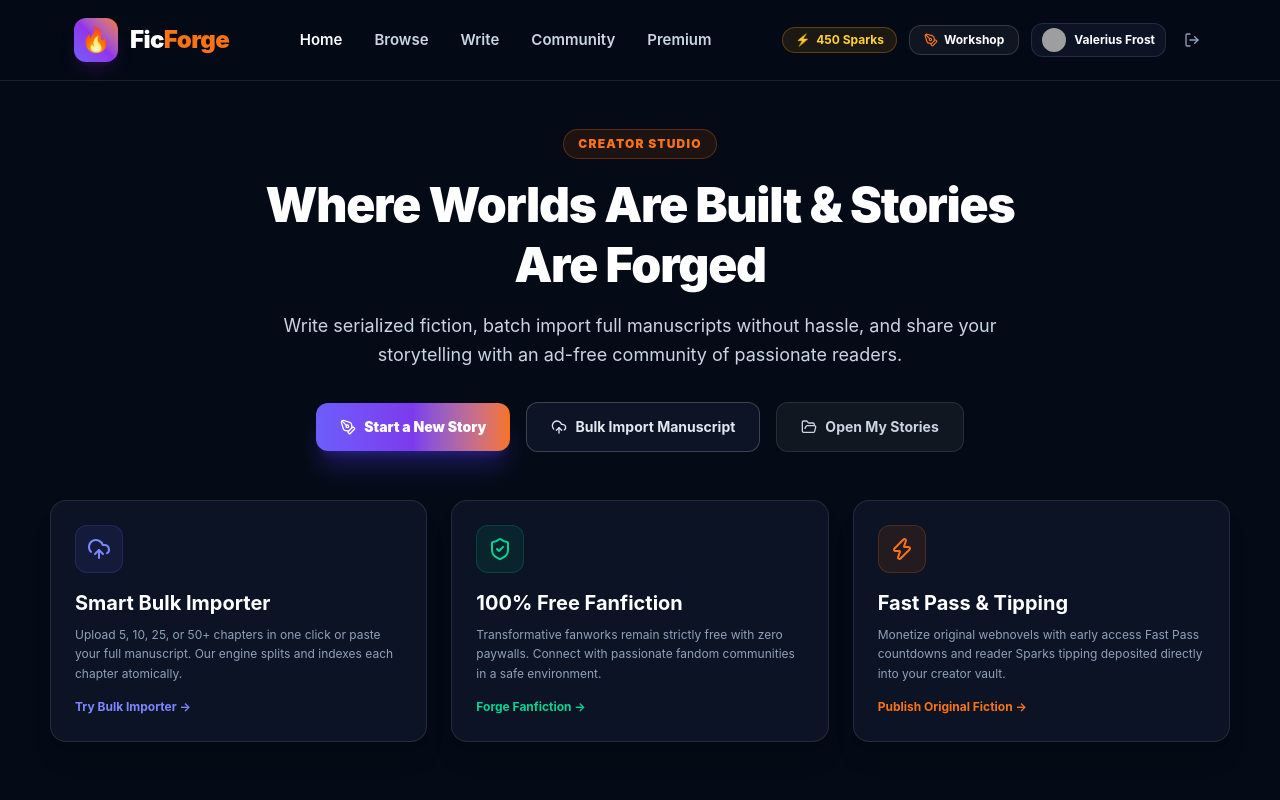
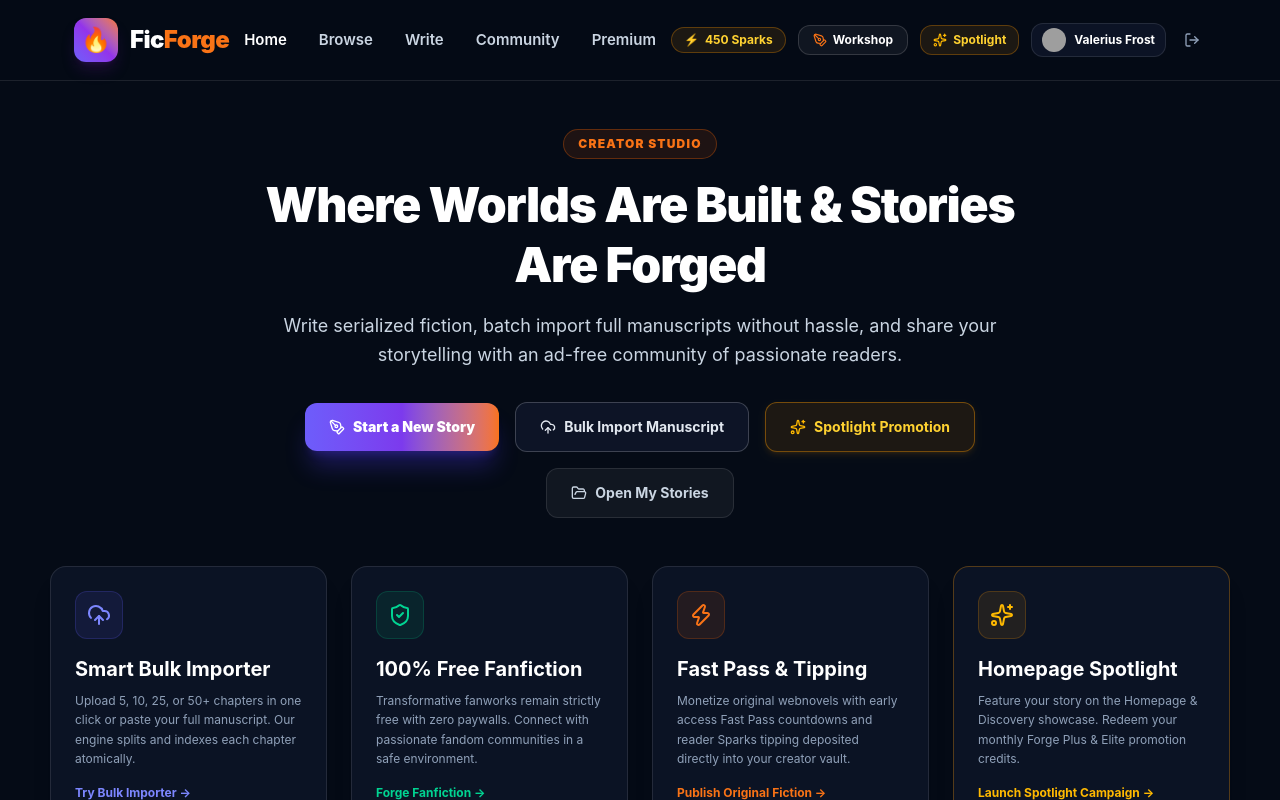
Before and after one commit to raheel2k29/FicForge, a Next.js app: page /write in a window 1280 px wide. Both pictures are taken after a click on the button "1-Click Sign In as Creator (Test)". Shown: the top 800 px of the page. Built offline with nearby package versions, Linux system fonts and the light colour scheme; grey boxes are pictures that could not be loaded.

Commit message:
feat(phase-2.3): add direct spotlight promotion buttons across creator studio, story cards, and navbar

```diff
--- a/src/app/my-stories/page.tsx
+++ b/src/app/my-stories/page.tsx
@@ -250,6 +250,14 @@ export default function MyStoriesPage() {
                 {/* Right: Actions */}
                 <div className="flex items-center gap-2.5 shrink-0 pt-3 md:pt-0 border-t md:border-t-0 border-white/5">
                   <Link
+                    href={`/write/promote?storySlug=${story.slug}`}
+                    className="inline-flex items-center gap-1.5 rounded-xl border border-amber-500/40 bg-amber-500/10 px-3.5 py-2 text-xs font-bold text-amber-300 hover:bg-amber-500/20 transition-all shadow-sm shadow-amber-500/10"
+                    title="Promote this story to Homepage Spotlight"
+                  >
+                    <Sparkles className="h-3.5 w-3.5 text-amber-400" /> Spotlight
+                  </Link>
+
+                  <Link
                     href={`/write/chapter?storySlug=${story.slug}`}
                     className="inline-flex items-center gap-1.5 rounded-xl border border-white/10 bg-slate-800/80 px-3.5 py-2 text-xs font-bold text-slate-200 hover:border-white/30 hover:text-white transition-all"
                   >
--- a/src/app/write/page.tsx
+++ b/src/app/write/page.tsx
@@ -51,6 +51,13 @@ export default function WriterPortalPage() {
             </Link>
 
             <Link
+              href="/write/promote"
+              className="inline-flex items-center gap-2 rounded-xl border border-amber-500/40 bg-amber-500/10 px-6 py-3.5 text-sm font-bold text-amber-300 hover:bg-amber-500/20 transition-all shadow-md shadow-amber-500/10"
+            >
+              <Sparkles className="h-4 w-4 text-amber-400" /> Spotlight Promotion
+            </Link>
+
+            <Link
               href="/my-stories"
               className="inline-flex items-center gap-2 rounded-xl border border-white/10 bg-white/5 px-6 py-3.5 text-sm font-bold text-slate-300 hover:text-white hover:bg-white/10 transition-all"
             >
@@ -60,14 +67,14 @@ export default function WriterPortalPage() {
         </div>
 
         {/* Core Publishing Pillars */}
-        <div className="grid grid-cols-1 md:grid-cols-3 gap-6">
+        <div className="grid grid-cols-1 sm:grid-cols-2 lg:grid-cols-4 gap-6">
 
-          <div className="rounded-2xl border border-white/10 bg-slate-900/70 p-6 shadow-xl relative overflow-hidden group hover:border-[#6D5DFB]/40 transition-all">
+          <div className="rounded-2xl border border-white/10 bg-slate-900/70 p-6 shadow-xl relative overflow-hidden group hover:border-[#6D5DFB]/40 transition-all flex flex-col">
             <div className="flex h-12 w-12 items-center justify-center rounded-xl bg-indigo-500/10 text-indigo-400 mb-4 border border-indigo-500/20">
               <UploadCloud className="h-6 w-6" />
             </div>
             <h3 className="text-xl font-bold text-white mb-2">Smart Bulk Importer</h3>
-            <p className="text-xs text-slate-400 leading-relaxed">
+            <p className="text-xs text-slate-400 leading-relaxed flex-1">
               Upload 5, 10, 25, or 50+ chapters in one click or paste your full manuscript. Our engine splits and indexes each chapter atomically.
             </p>
             <Link
@@ -78,12 +85,12 @@ export default function WriterPortalPage() {
             </Link>
           </div>
 
-          <div className="rounded-2xl border border-white/10 bg-slate-900/70 p-6 shadow-xl relative overflow-hidden group hover:border-emerald-500/40 transition-all">
+          <div className="rounded-2xl border border-white/10 bg-slate-900/70 p-6 shadow-xl relative overflow-hidden group hover:border-emerald-500/40 transition-all flex flex-col">
             <div className="flex h-12 w-12 items-center justify-center rounded-xl bg-emerald-500/10 text-emerald-400 mb-4 border border-emerald-500/20">
               <ShieldCheck className="h-6 w-6" />
             </div>
             <h3 className="text-xl font-bold text-white mb-2">100% Free Fanfiction</h3>
-            <p className="text-xs text-slate-400 leading-relaxed">
+            <p className="text-xs text-slate-400 leading-relaxed flex-1">
               Transformative fanworks remain strictly free with zero paywalls. Connect with passionate fandom communities in a safe environment.
             </p>
             <Link
@@ -94,12 +101,12 @@ export default function WriterPortalPage() {
             </Link>
           </div>
 
-          <div className="rounded-2xl border border-white/10 bg-slate-900/70 p-6 shadow-xl relative overflow-hidden group hover:border-orange-500/40 transition-all">
+          <div className="rounded-2xl border border-white/10 bg-slate-900/70 p-6 shadow-xl relative overflow-hidden group hover:border-orange-500/40 transition-all flex flex-col">
             <div className="flex h-12 w-12 items-center justify-center rounded-xl bg-orange-500/10 text-[#F97316] mb-4 border border-orange-500/20">
               <Zap className="h-6 w-6" />
             </div>
             <h3 className="text-xl font-bold text-white mb-2">Fast Pass & Tipping</h3>
-            <p className="text-xs text-slate-400 leading-relaxed">
+            <p className="text-xs text-slate-400 leading-relaxed flex-1">
               Monetize original webnovels with early access Fast Pass countdowns and reader Sparks tipping deposited directly into your creator vault.
             </p>
             <Link
@@ -110,6 +117,22 @@ export default function WriterPortalPage() {
             </Link>
           </div>
 
+          <div className="rounded-2xl border border-amber-500/30 bg-slate-900/70 p-6 shadow-xl relative overflow-hidden group hover:border-amber-500/50 transition-all flex flex-col">
+            <div className="flex h-12 w-12 items-center justify-center rounded-xl bg-amber-500/10 text-amber-400 mb-4 border border-amber-500/20">
+              <Sparkles className="h-6 w-6" />
+            </div>
+            <h3 className="text-xl font-bold text-white mb-2">Homepage Spotlight</h3>
+            <p className="text-xs text-slate-400 leading-relaxed flex-1">
+              Feature your story on the Homepage & Discovery showcase. Redeem your monthly Forge Plus & Elite promotion credits.
+            </p>
+            <Link
+              href="/write/promote"
+              className="mt-4 inline-flex items-center gap-1.5 text-xs font-bold text-amber-400 hover:text-amber-300"
+            >
+              Launch Spotlight Campaign →
+            </Link>
+          </div>
+
         </div>
 
       </div>
--- a/src/app/write/promote/page.tsx
+++ b/src/app/write/promote/page.tsx
@@ -1,6 +1,7 @@
 "use client";
 
 import Link from "next/link";
+import { useRouter, useSearchParams } from "next/navigation";
 import { useState, useEffect, Suspense, useMemo } from "react";
 import WriterAuthGate from "@/components/WriterAuthGate";
 import { getAllStories } from "@/lib/storyStore";
@@ -28,6 +29,9 @@ import {
 } from "lucide-react";
 
 function PromotionDashboardContent() {
+  const searchParams = useSearchParams();
+  const storySlugParam = searchParams.get("storySlug");
+
   const [stories, setStories] = useState<StoryData[]>([]);
   const [credits, setCredits] = useState<number>(1);
   const [campaigns, setCampaigns] = useState<SpotlightCampaign[]>([]);
@@ -41,7 +45,9 @@ function PromotionDashboardContent() {
       setCredits(getPromoCredits());
       setCampaigns(getAllSpotlightCampaigns());
 
-      if (all.length > 0 && !selectedStorySlug) {
+      if (storySlugParam && all.some((s) => s.slug === storySlugParam)) {
+        setSelectedStorySlug(storySlugParam);
+      } else if (all.length > 0 && !selectedStorySlug) {
         setSelectedStorySlug(all[0].slug);
       }
     };
@@ -53,7 +59,7 @@ function PromotionDashboardContent() {
       window.removeEventListener("ficforge_spotlight_updated", load);
       window.removeEventListener("storage", load);
     };
-  }, [selectedStorySlug]);
+  }, [storySlugParam, selectedStorySlug]);
 
   const selectedStory = useMemo(() => {
     return stories.find((s) => s.slug === selectedStorySlug) || stories[0];
--- a/src/components/Navbar.tsx
+++ b/src/components/Navbar.tsx
@@ -72,6 +72,16 @@ export default function Navbar() {
               >
                 <PenTool className="h-3.5 w-3.5 text-[#F97316]" />
                 Workshop
+              </Link>
+
+              {/* Creator Spotlight Shortcut */}
+              <Link
+                href="/write/promote"
+                className="inline-flex items-center gap-1.5 rounded-xl border border-amber-500/30 bg-amber-500/10 hover:bg-amber-500/20 px-3 py-1.5 text-xs font-bold text-amber-300 transition-all"
+                title="Creator Spotlight Promotion"
+              >
+                <Sparkles className="h-3.5 w-3.5 text-amber-400" />
+                Spotlight
               </Link>
 
               {/* Avatar & Name */}
```
